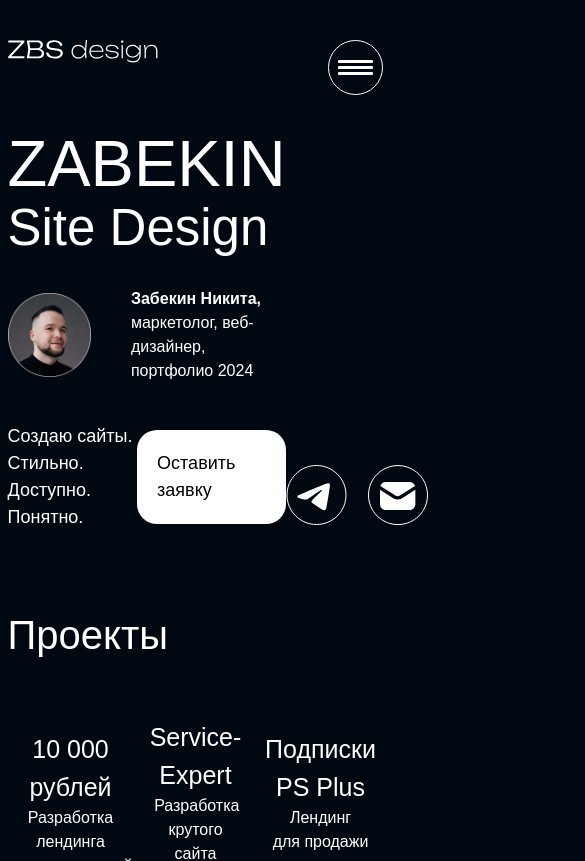
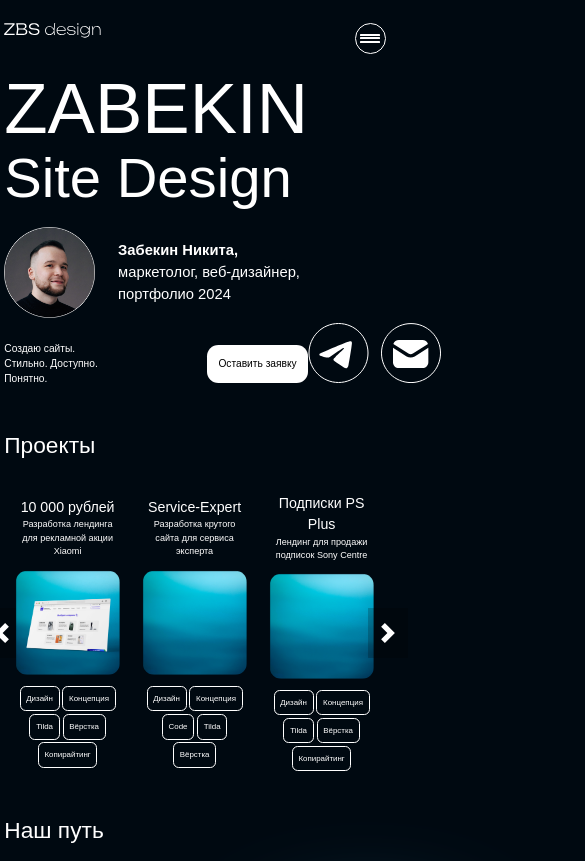
Before and after one commit to nnikebaz/dev, a plain HTML site: page index.html in a window 390 px wide. Shown: the top 861 px of the page, 585 px wide, since content can reach past the window. Drawn offline with nearby package versions, Linux system fonts and the light colour scheme; some packages are replaced by stand-ins of ours; a script that the page names is missing; a web font is replaced by a local one.

Commit message:
add mixins and change font-size for mobile devices in base SASS file

```diff
--- a/sass/abstracts/_base.sass
+++ b/sass/abstracts/_base.sass
@@ -12,6 +12,8 @@ button
 
 html
     font-size: 62.5%
+    +respond(xs)
+        font-size: 35.5%
 
 body
     font-family: "Unbounded", sans-serif
--- /dev/null
+++ b/sass/abstracts/_mixins.sass
@@ -0,0 +1,20 @@
+@mixin respond($breakpoint)
+    @if $breakpoint == xs
+        @media screen and ( max-width:  575.98px)
+            @content
+
+    @else if $breakpoint == sm
+        @media screen and ( max-width:  767.98px)
+            @content
+
+    @else if $breakpoint == md
+        @media screen and ( max-width:  991.98px)
+            @content
+
+    @else if $breakpoint == lg
+        @media screen and ( max-width:  1199.98px)
+            @content
+
+    @else if $breakpoint == xl
+        @media screen and ( max-width:  1399.98px)
+            @content
--- a/sass/sections/_offer-section.sass
+++ b/sass/sections/_offer-section.sass
@@ -7,10 +7,12 @@
     &__content
         max-width: 80rem
     &__title
-        font-size: clamp(6.5rem, 10vw, 12.5rem)
+        // font-size: clamp(6.5rem, 10vw, 12.5rem)
+        font-size: 12.5rem
         margin-bottom: 3rem
         span
-            font-size: clamp(5.1rem, 10vw, 9.9rem)
+            // font-size: clamp(5.1rem, 10vw, 9.9rem)
+            font-size: 9.9rem
 
     &__photo
         width: 30%
@@ -23,7 +25,8 @@
         justify-content: space-between
         margin-bottom: 4rem
         p
-            font-size: clamp(1.6rem, 3vw, 2.6rem)
+            // font-size: clamp(1.6rem, 3vw, 2.6rem)
+            font-size: 2.6rem
         span
             font-weight: 600
 
--- a/sass/style.sass
+++ b/sass/style.sass
@@ -1,9 +1,9 @@
+@import 'abstracts/_mixins.sass'
 @import 'abstracts/_values.sass'
 @import 'abstracts/_base.sass'
 @import 'abstracts/_fonts.sass'
 @import 'abstracts/_layout.sass'
 @import 'abstracts/_utilites.sass'
-
 
 @import 'components/_buttons.sass'
 @import 'components/_cards.sass'
```
Also changed, not shown: css/style.css, 1 other file.
